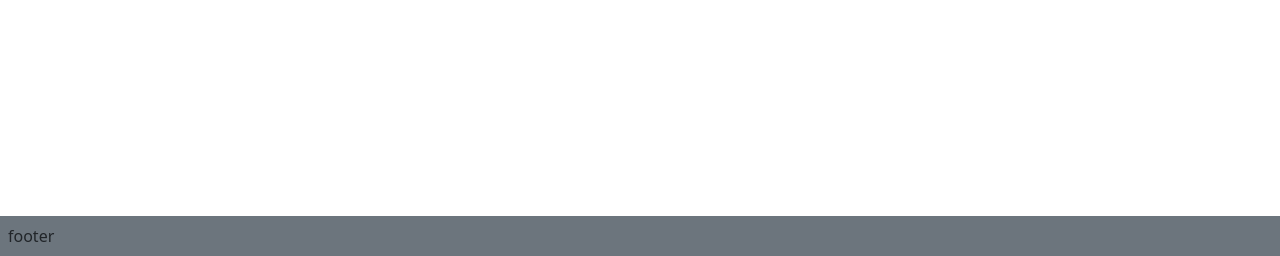
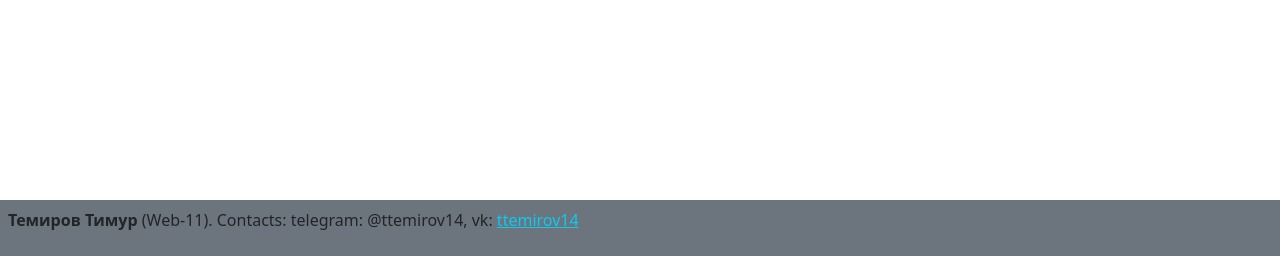
Before and after one commit to Timur1414/vk_web_dz, a Django app: page / in a window 1280 px wide. Shown: the part 544-800 px from the top of the page. Run offline with Django 5.2, Linux system fonts and the light colour scheme; data that the repository does not hold is empty.

Commit message:
Fix css.

```diff
--- a/main/templates/base.html
+++ b/main/templates/base.html
@@ -80,7 +80,9 @@
         </div>
     </div>
 </main>
-<footer class="bg-secondary p-2">footer</footer>
+<footer class="bg-secondary p-2">
+    <p><span class="fw-semibold">Темиров Тимур</span> (Web-11). Contacts: telegram: @ttemirov14, vk: <a class="link-info" href="https://vk.com/ttemirov14">ttemirov14</a></p>
+</footer>
 <script src="https://cdn.jsdelivr.net/npm/bootstrap@5.3.8/dist/js/bootstrap.bundle.min.js"
         integrity="sha384-FKyoEForCGlyvwx9Hj09JcYn3nv7wiPVlz7YYwJrWVcXK/BmnVDxM+D2scQbITxI"
         crossorigin="anonymous"></script>
--- a/main/templates/question/answer.html
+++ b/main/templates/question/answer.html
@@ -1,5 +1,5 @@
 {% load custom_filters %}
-<div class="border border-dark border-3 container row mb-5 mx-0 py-1 px-0">
+<div class="border rounded border-secondary border-3 container row mb-5 mx-0 py-1 px-0">
     <div class="col">
         <img class="img-fluid" style="max-width: 100px; max-height: 100px;" src="{{ answer.author.profile.avatar.url }}"
              alt="avatar">
--- a/main/templates/question/card.html
+++ b/main/templates/question/card.html
@@ -1,6 +1,6 @@
 {% load custom_filters %}
 <a class="text-decoration-none text-dark" href="{% url 'question' id=question.id %}">
-    <div class="border border-dark border-3 container row mb-5 py-1">
+    <div class="border rounded border-dark border-3 container row mb-5 py-1">
         <div class="col my-auto">
             <img class="img-fluid" style="max-width: 100px; max-height: 100px;" src="{{ question.author.profile.avatar.url }}" alt="avatar">
             <p class="m-0 p-0">{{ question.rating }}</p>
```
